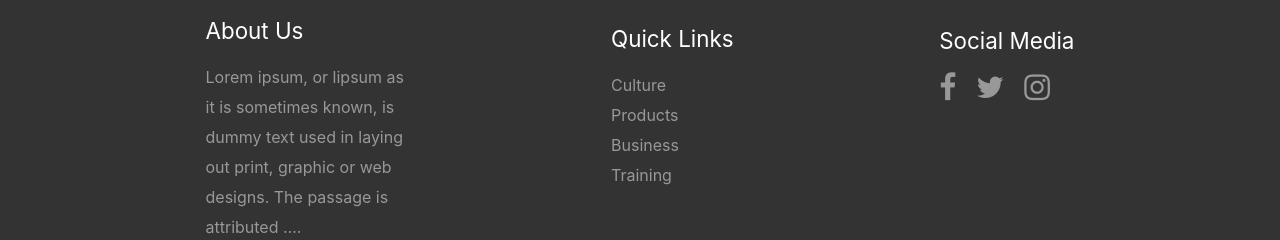
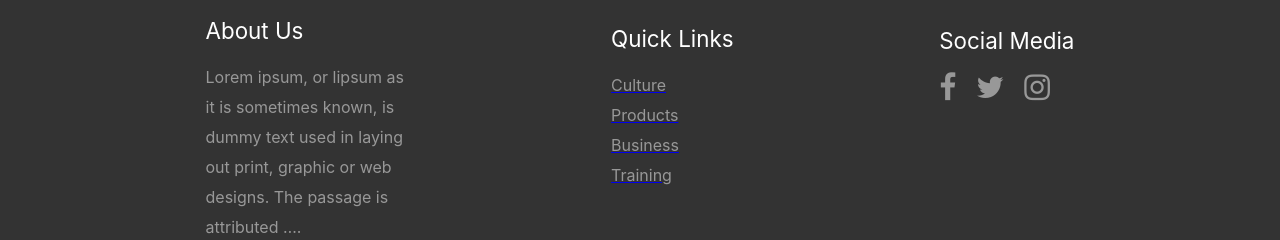
Before and after one commit to mattkastner/defineyoury, a React (Create React App) app: page /#/culture in a window 1280 px wide. Shown: the part 1372-1612 px from the top of the page. Built offline with nearby package versions, Linux system fonts and the light colour scheme.

Commit message:
links added to footer

```diff
--- a/src/components/footer/Footer.js
+++ b/src/components/footer/Footer.js
@@ -1,5 +1,5 @@
 import React from "react";
-
+import { Link } from 'react-router-dom'
 
 import "./footer.scss";
 
@@ -19,10 +19,23 @@ function Footer(props) {
                 <div className="quick-links-container">
                     <h1 className="footer-topics">Quick Links</h1>
                     <ul className='list-container' >
-                        <li className="quick-links">Culture</li>
-                        <li className="quick-links">Products</li>
-                        <li className="quick-links">Business</li>
-                        <li className="quick-links">Training</li>
+                        <Link to='/'>
+
+                            <h3 className="quick-links">Culture</h3>
+                        </Link>
+                        <Link to='/products'>
+                            <h3
+                                className="quick-links">Products
+
+                        </h3>
+                        </Link>
+                        <Link to='/business' >
+
+                            <h3 className="quick-links">Business</h3>
+                        </Link>
+                        <Link to='training'>
+                            <h3 className="quick-links">Training</h3>
+                        </Link>
                     </ul>
                 </div>
                 <h1 className="social-media-container">
--- a/src/components/footer/footer.scss
+++ b/src/components/footer/footer.scss
@@ -31,6 +31,7 @@
 .quick-links {
 	line-height: 30px;
 	color: #989898;
+	text-decoration: none;
 }
 .quick-links:hover {
 	color: $accent;
```
